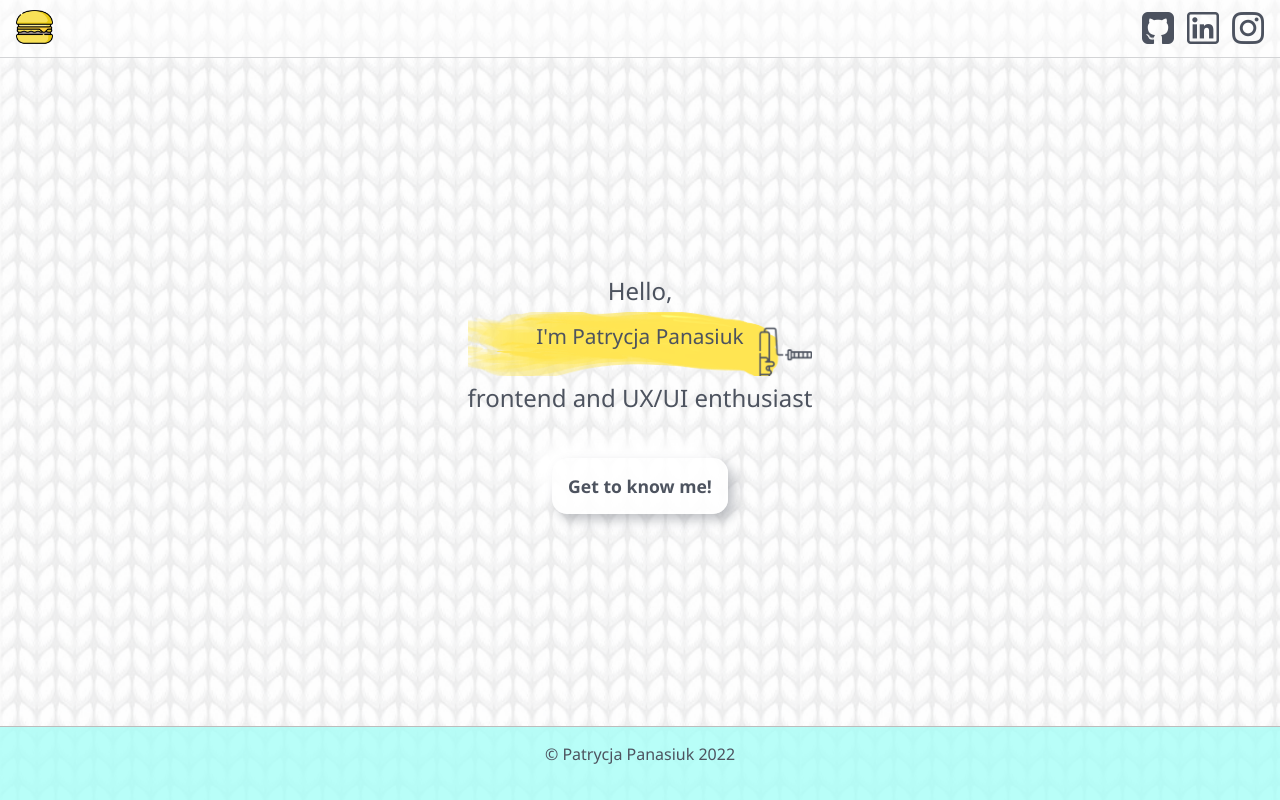
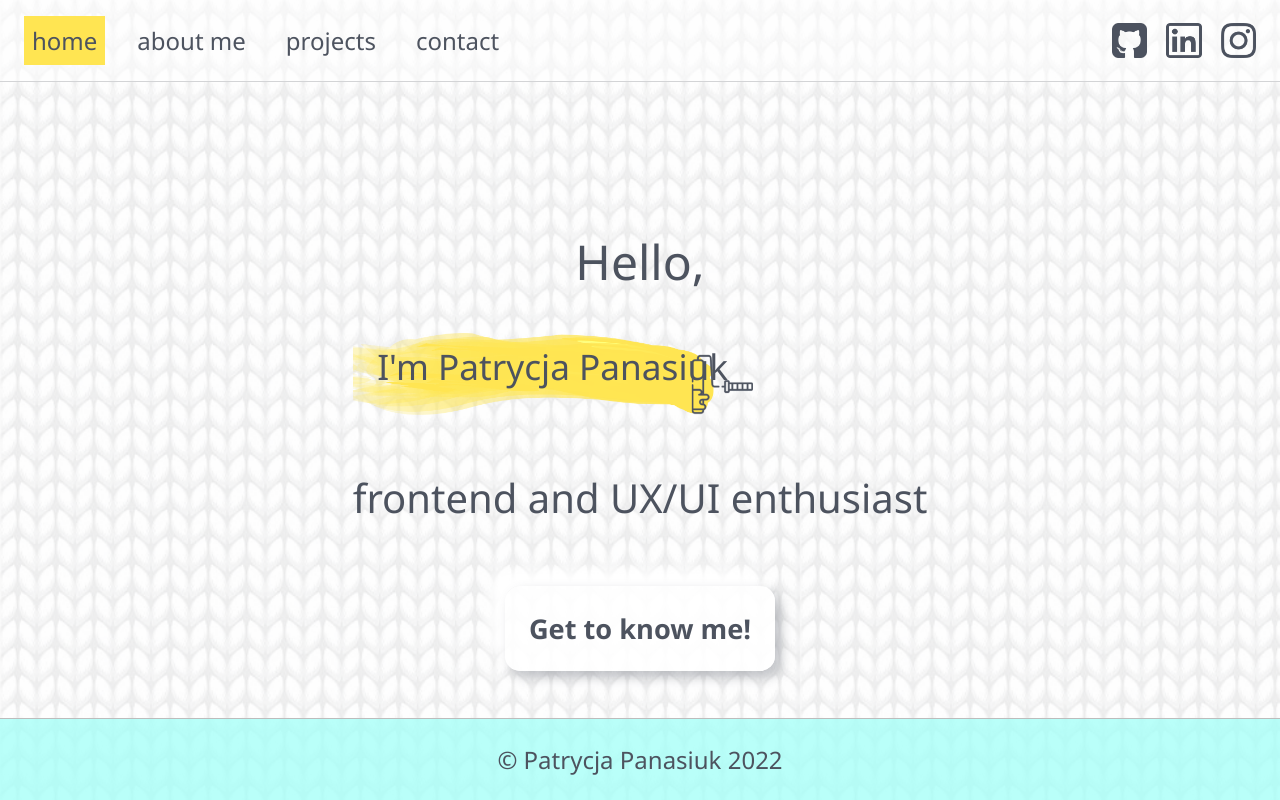
Before and after one commit to qatta93/portfolio22, a Next.js app: page / in a window 1280 px wide. Built offline with nearby package versions, Linux system fonts and the light colour scheme.

Commit message:
nav is changing

```diff
--- a/public/styles/Footer.module.css
+++ b/public/styles/Footer.module.css
@@ -5,3 +5,10 @@
   background-color: rgba(162, 255, 247, 0.747);
   border-top: 1px solid rgb(189, 188, 188);
 }
+
+@media screen and (min-width: 768px) {
+ .footer {
+   padding: 1.5rem;
+   font-size: 1.5rem;
+ }
+}
--- a/public/styles/Intro.module.css
+++ b/public/styles/Intro.module.css
@@ -7,7 +7,7 @@
   display: flex;
   justify-content: center;
   align-items: center;
-  height: 90%;
+  height: 100%;
 }
 
 .intro__hello,
@@ -19,6 +19,7 @@
 .intro__name {
   font-size: 1.3rem;
   height: 4rem;
+  width: 50vh;
   line-height: 3rem;
   background-image: url('../images/paint.png');
   background-repeat: no-repeat;
@@ -44,5 +45,39 @@
 }
 
 .intro__footer {
-  height: 10%;
+  width: 100%;
+  position: fixed;
+  bottom: 0;
 }
+
+@media screen and (min-width: 768px) {
+  .intro__hello {
+    font-size: 3rem;
+    margin-bottom: 1rem;
+}
+
+.intro__name {
+  font-size: 2.2rem;
+  margin-bottom: 2rem;
+  height: 8rem;
+  line-height: 7rem;
+  background-image: url('../images/paint.png');
+}
+
+.intro__dev {
+  font-size: 2.5rem;
+  margin-bottom: 5rem;
+}
+
+.intro__btn {
+  padding: 1.5rem;
+  line-height: 3rem;
+  font-size: 1.7rem;
+}
+
+.intro__footer {
+  width: 100%;
+  position: fixed;
+  bottom: 0;
+}
+}
--- a/public/styles/Navbar.module.css
+++ b/public/styles/Navbar.module.css
@@ -3,10 +3,6 @@
   display: flex;
   background-color: rgba(255, 255, 255, 0.538);
   border-bottom: 0.5px solid #d3d4d6;
-}
-
-.nav-colored {
-  background-color: red;
 }
 
 .nav button {
@@ -30,3 +26,36 @@
   height: 2rem;
   margin-left: 0.8rem
 }
+
+.nav__list {
+  display: flex;
+  flex-direction: row;
+}
+
+.nav__list li {
+  padding: 0.5rem;
+  margin-right: 1.5rem;
+  white-space: nowrap;
+  list-style: none;
+  font-size: 1.5rem;
+}
+
+.nav__active {
+  background-color: var(--yellow);
+}
+
+@media screen and (min-width: 768px) {
+  .nav {
+    padding: 1rem 1.5rem;
+  }
+
+  .nav__burger {
+    margin-top: 0.2rem;
+    height: 2.7rem;
+  }
+
+  .nav__icon {
+    height: 2.2rem;
+    margin-left: 1.2rem
+  }
+ }
--- a/public/styles/styles.css
+++ b/public/styles/styles.css
@@ -15,7 +15,7 @@
 }
 
 body {
-  display: flex;
+  /* display: flex; */
   height: 100vh;
   overflow-y: hidden;
   flex-direction: column;
@@ -23,3 +23,7 @@ body {
   background-image: url('../images/bcg.png');
   background-size: cover;
 }
+
+a {
+  text-decoration: none;
+}
--- a/src/components/Layout.tsx
+++ b/src/components/Layout.tsx
@@ -6,18 +6,22 @@ import styles from '../../public/styles/Layout.module.css';
 
 export const Layout = ({ children }:React.PropsWithChildren<{}>) => {
   const [mobileMenu, setMobileMenu] = useState(false);
+  const [width, setWidth] = React.useState<number>(0);
 
   if (typeof window !== "undefined") {
     const [vh, setVh] = React.useState(0);
     React.useEffect(() => {
       setVh(window.innerHeight * 0.01);
-    });
+      setWidth(window.innerWidth);
+    }, [width]);
     document.documentElement.style.setProperty('--vh', `${vh}px`);
   }
 
+  const isTablet = 767 < width;
+
   return (
     <div className={styles.wrapper}>
-      <nav className={styles.navbar}><Navbar mobileMenu={mobileMenu} setMobileMenu={setMobileMenu} /></nav>
+      <nav className={styles.navbar}><Navbar mobileMenu={mobileMenu} setMobileMenu={setMobileMenu} isTablet={isTablet}/></nav>
       {mobileMenu === false ? <main className={styles.main}>{children}</main> : <MenuMobile/>}
     </div>
   )
--- a/src/components/Navbar.tsx
+++ b/src/components/Navbar.tsx
@@ -1,13 +1,41 @@
-import React from 'react';
+import React, {useState, useEffect} from 'react';
 import styles from '../../public/styles/Navbar.module.css';
 import { NavbarProps } from '../types';
+import { useRouter } from 'next/router';
 
-export const Navbar = ({ mobileMenu, setMobileMenu }:NavbarProps) => {
+export const Navbar = ({ mobileMenu, setMobileMenu, isTablet }:NavbarProps) => {
+
+  const [active, setActive] = useState<string>('home');
+
+  const router = useRouter();
+  const page = router.pathname;
+
+  useEffect (() => {
+    setActive(page);
+  }, [active])
 
   const openMobileMenu = () => {
     return setMobileMenu(!mobileMenu);
   }
 
+  console.log(isTablet)
+  if(isTablet){
+    return (
+      <nav className={styles.nav}>
+        <ul className={styles.nav__list}>
+          <li className={active === '/' ? styles.nav__active : ''}><a href="/">home</a></li>
+          <li className={active === '/about-me' ? styles.nav__active : ''}><a href="/about-me">about me</a></li>
+          <li className={active === '/projects' ? styles.nav__active : ''}><a href="/projects">projects</a></li>
+          <li className={active === '/contact' ? styles.nav__active : ''}><a href="/contact">contact</a></li>
+        </ul>
+        <section className={styles.nav__container}>
+          <img src='images/github.png' alt="github" className={styles.nav__icon}/>
+          <img src='images/linkedin.png' alt="linkedin" className={styles.nav__icon}/>
+          <img src='images/instagram.png' alt="instagram" className={styles.nav__icon}/>
+        </section>
+      </nav>
+    )
+  }
   return (
     <nav className={styles.nav}>
       <button onClick={openMobileMenu}><img src={`images/${mobileMenu === false ? 'burger.png' : 'close.png'}`} alt="menu" className={styles.nav__burger}/></button>
--- a/src/types/index.tsx
+++ b/src/types/index.tsx
@@ -1,3 +1,5 @@
+import { DetailedHTMLProps, HTMLAttributes } from "react";
+
 export interface ProjectProps {
   id: number,
   name: string,
@@ -15,7 +17,8 @@ export interface ActiveProjectProps {
 
 export interface NavbarProps {
   mobileMenu: boolean,
-  setMobileMenu: React.Dispatch<React.SetStateAction<boolean>>
+  setMobileMenu: React.Dispatch<React.SetStateAction<boolean>>,
+  isTablet: boolean
 }
 
 export interface ProjectCardProps {
```
